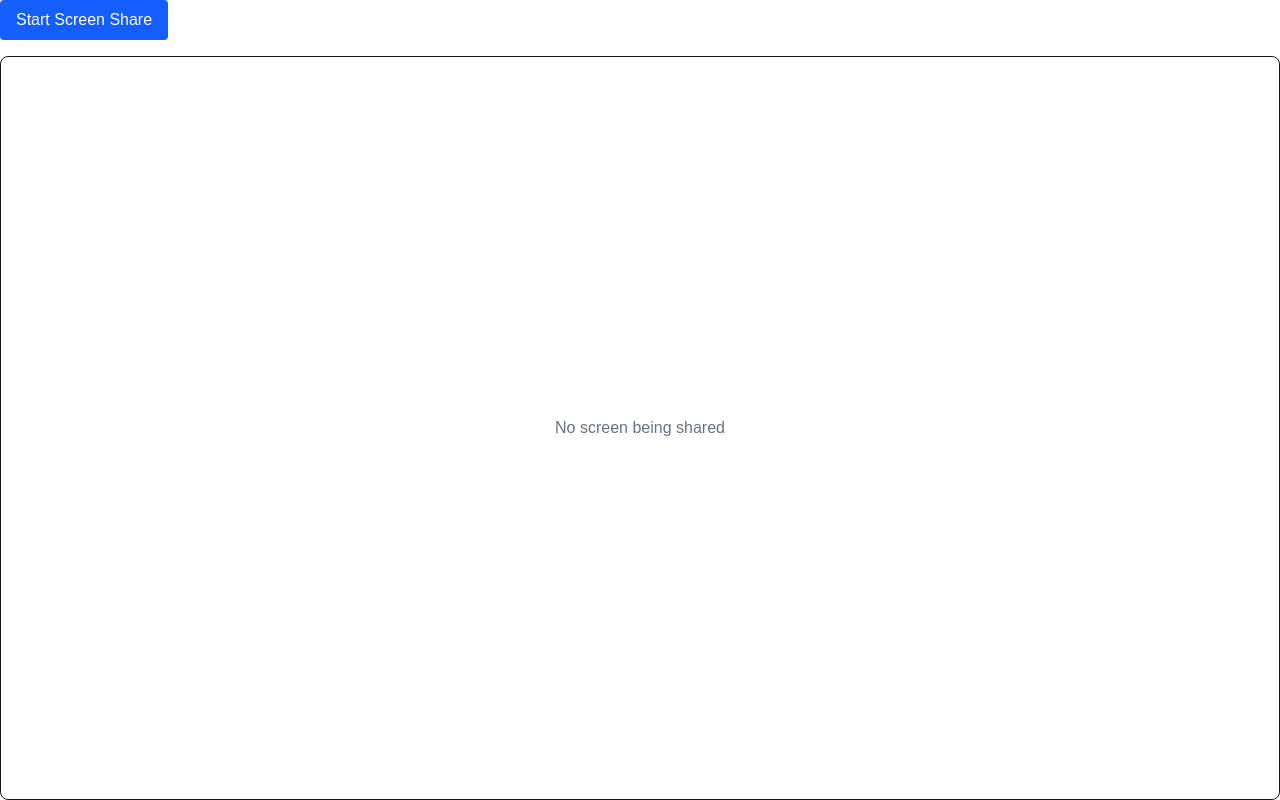
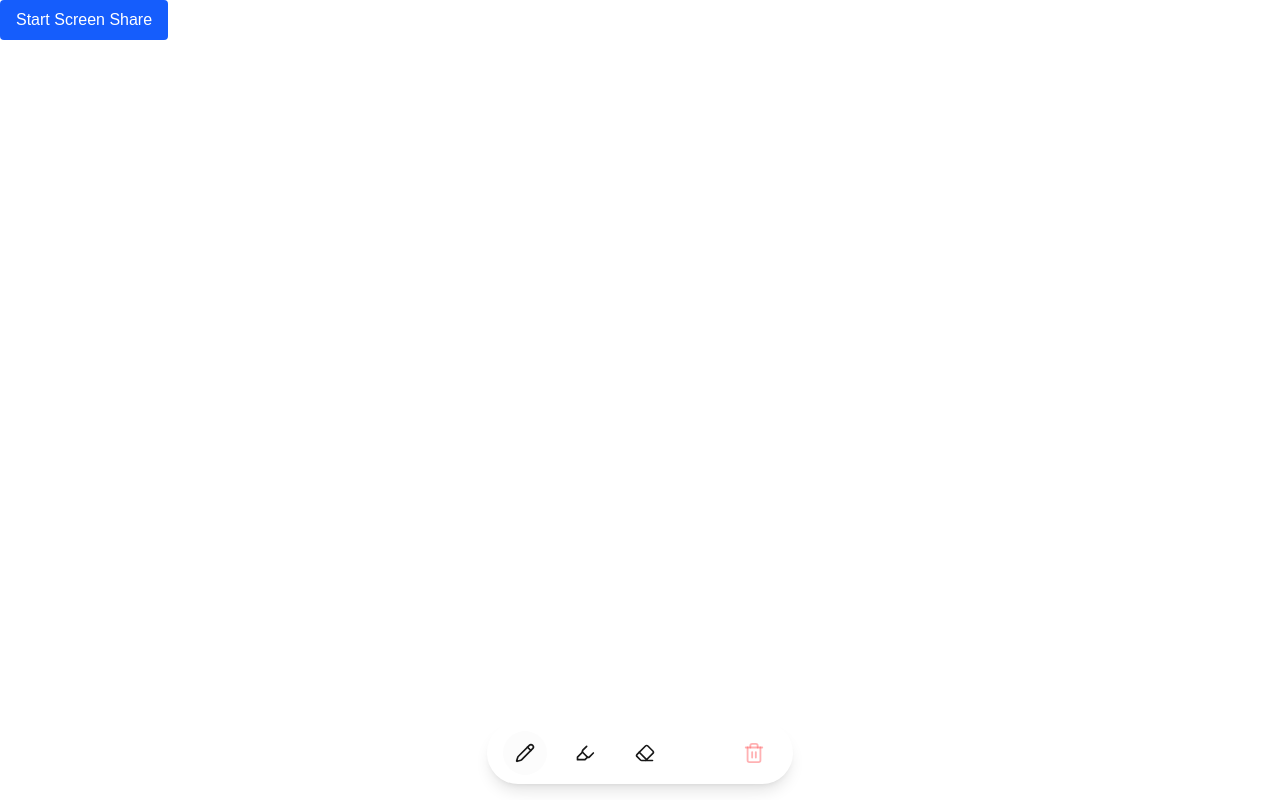
Before and after one commit to PallabJS/screen-share-app, a Next.js app: page /connect in a window 1280 px wide. Built offline with nearby package versions, Linux system fonts and the light colour scheme.

Commit message:
feat: drawing tools with functionalities

```diff
--- a/package.json
+++ b/package.json
@@ -10,6 +10,7 @@
   },
   "dependencies": {
     "@reduxjs/toolkit": "^2.11.2",
+    "lucide-react": "^0.562.0",
     "next": "16.1.2",
     "react": "19.2.3",
     "react-dom": "19.2.3",
--- a/src/app/connect/page.tsx
+++ b/src/app/connect/page.tsx
@@ -33,11 +33,11 @@ export default function ScreenSharing() {
         {error && <span className="text-red-500 text-sm">{error}</span>}
       </header>
 
-      {/* <div className="flex-1 absolute w-full h-screen">
+      <div className="flex-1 absolute w-full h-screen">
         <AnnotationCanvas />
-      </div> */}
+      </div>
 
-      <section className="flex-1 relative border rounded-lg overflow-hidden bg-transparent">
+      {/* <section className="flex-1 relative border rounded-lg overflow-hidden bg-transparent">
         {isSharing && (
           <>
             <ScreenVideo stream={stream} />
@@ -49,7 +49,7 @@ export default function ScreenSharing() {
             No screen being shared
           </div>
         )}
-      </section>
+      </section> */}
     </main>
   );
 }
--- a/src/features/screenSharing/AnnotationCanvas.tsx
+++ b/src/features/screenSharing/AnnotationCanvas.tsx
@@ -1,14 +1,26 @@
 "use client";
 
-import { useEffect, useRef } from "react";
+import { useEffect, useRef, useState } from "react";
+import { Pencil, Highlighter, Eraser, Trash2 } from "lucide-react";
 
+type Tool = "pen" | "highlighter" | "eraser";
 type Point = { x: number; y: number };
-type Stroke = { points: Point[] };
+
+type Stroke = {
+  tool: Tool;
+  color: string;
+  width: number;
+  points: Point[];
+};
 
 export function AnnotationCanvas() {
   const canvasRef = useRef<HTMLCanvasElement | null>(null);
   const strokesRef = useRef<Stroke[]>([]);
   const currentStrokeRef = useRef<Stroke | null>(null);
+
+  // Annotation controls (local for now)
+  const [tool, setTool] = useState<Tool>("pen");
+  const [color, setColor] = useState("#ffffff");
 
   useEffect(() => {
     const canvas = canvasRef.current;
@@ -17,13 +29,50 @@ export function AnnotationCanvas() {
     const parent = canvas.parentElement;
     if (!parent) return;
 
-    // ✅ FORCE ALPHA ENABLED CONTEXT
     const ctx = canvas.getContext("2d", { alpha: true });
     if (!ctx) return;
 
+    const redraw = () => {
+      // Clear full bitmap safely
+      ctx.save();
+      ctx.setTransform(1, 0, 0, 1, 0, 0);
+      ctx.clearRect(0, 0, canvas.width, canvas.height);
+      ctx.restore();
+
+      const cssWidth = canvas.clientWidth;
+      const cssHeight = canvas.clientHeight;
+
+      strokesRef.current.forEach((stroke) => {
+        if (stroke.points.length < 2) return;
+
+        ctx.beginPath();
+        ctx.lineCap = "round";
+        ctx.lineJoin = "round";
+        ctx.lineWidth = stroke.width;
+        ctx.strokeStyle = stroke.color;
+
+        ctx.globalAlpha = stroke.tool === "highlighter" ? 0.3 : 1;
+
+        ctx.globalCompositeOperation =
+          stroke.tool === "eraser" ? "destination-out" : "source-over";
+
+        stroke.points.forEach((p, i) => {
+          const x = p.x * cssWidth;
+          const y = p.y * cssHeight;
+          if (i === 0) ctx.moveTo(x, y);
+          else ctx.lineTo(x, y);
+        });
+
+        ctx.stroke();
+      });
+
+      ctx.globalAlpha = 1;
+      ctx.globalCompositeOperation = "source-over";
+    };
+
     const resizeCanvas = () => {
       const rect = parent.getBoundingClientRect();
-      if (rect.width === 0 || rect.height === 0) return;
+      if (!rect.width || !rect.height) return;
 
       const dpr = window.devicePixelRatio || 1;
 
@@ -33,41 +82,8 @@ export function AnnotationCanvas() {
       canvas.style.width = "100%";
       canvas.style.height = "100%";
 
-      // Reset transform and apply DPR scaling
       ctx.setTransform(dpr, 0, 0, dpr, 0, 0);
-
       redraw();
-    };
-
-    const redraw = () => {
-      // ✅ CLEAR FULL BITMAP (NOT CSS SIZE)
-      ctx.save();
-      ctx.setTransform(1, 0, 0, 1, 0, 0);
-      ctx.clearRect(0, 0, canvas.width, canvas.height);
-      ctx.restore();
-
-      ctx.globalAlpha = 1;
-      ctx.globalCompositeOperation = "source-over";
-      ctx.strokeStyle = "red";
-      ctx.lineWidth = 3;
-      ctx.lineCap = "round";
-      ctx.lineJoin = "round";
-
-      const cssWidth = canvas.clientWidth;
-      const cssHeight = canvas.clientHeight;
-
-      strokesRef.current.forEach((stroke) => {
-        if (stroke.points.length < 2) return;
-
-        ctx.beginPath();
-        stroke.points.forEach((p, i) => {
-          const x = p.x * cssWidth;
-          const y = p.y * cssHeight;
-          if (i === 0) ctx.moveTo(x, y);
-          else ctx.lineTo(x, y);
-        });
-        ctx.stroke();
-      });
     };
 
     resizeCanvas();
@@ -75,7 +91,7 @@ export function AnnotationCanvas() {
 
     let drawing = false;
 
-    const getNormalizedPos = (e: MouseEvent): Point => {
+    const getPoint = (e: MouseEvent): Point => {
       const rect = canvas.getBoundingClientRect();
       return {
         x: (e.clientX - rect.left) / rect.width,
@@ -87,14 +103,20 @@ export function AnnotationCanvas() {
       if (e.button !== 0) return;
       drawing = true;
 
-      const stroke: Stroke = { points: [getNormalizedPos(e)] };
+      const stroke: Stroke = {
+        tool,
+        color,
+        width: tool === "highlighter" || tool === "eraser" ? 10 : 3,
+        points: [getPoint(e)],
+      };
+
       currentStrokeRef.current = stroke;
       strokesRef.current.push(stroke);
     };
 
     const onMouseMove = (e: MouseEvent) => {
       if (!drawing || !currentStrokeRef.current) return;
-      currentStrokeRef.current.points.push(getNormalizedPos(e));
+      currentStrokeRef.current.points.push(getPoint(e));
       redraw();
     };
 
@@ -119,17 +141,89 @@ export function AnnotationCanvas() {
       window.removeEventListener("mouseup", endDrawing);
       canvas.removeEventListener("contextmenu", onContextMenu);
     };
-  }, []);
+  }, [tool, color]);
+
+  const clearCanvas = () => {
+    strokesRef.current = [];
+    const ctx = canvasRef.current?.getContext("2d");
+    if (ctx && canvasRef.current) {
+      ctx.clearRect(0, 0, canvasRef.current.width, canvasRef.current.height);
+    }
+  };
 
   return (
+    <div className="flex w-full h-full">
+      {/* Controls */}
+      <div className="absolute bottom-4 left-1/2 z-50 -translate-x-1/2 rounded-full shadow-lg px-4 py-2 flex gap-4 items-center">
+        {/* Pen */}
+        <button
+          onClick={() => setTool("pen")}
+          className={`p-3 rounded-full transition
+      ${tool === "pen" ? "bg-gray-100/30" : "hover:bg-gray-200/20"}`}
+          title="Pen"
+        >
+          <Pencil size={20} />
+        </button>
+
+        {/* Highlighter */}
+        <button
+          onClick={() => setTool("highlighter")}
+          className={`p-3 rounded-full transition
+      ${tool === "highlighter" ? "bg-gray-100/30" : "hover:bg-gray-200/20"}`}
+          title="Highlighter"
+        >
+          <Highlighter size={20} />
+        </button>
+
+        {/* Eraser */}
+        <button
+          onClick={() => setTool("eraser")}
+          className={`p-3 rounded-full transition
+      ${tool === "eraser" ? "bg-gray-100/30" : "hover:bg-gray-200/20"}`}
+          title="Eraser"
+        >
+          <Eraser size={20} />
+        </button>
+
+        {/* Color Picker */}
+        <label
+          className="relative w-8 h-8 rounded-full cursor-pointer overflow-hidden"
+          title="Stroke color"
+        >
+          {/* Visible circle */}
+          <span
+            className="absolute inset-0 rounded-full"
+            style={{ backgroundColor: color }}
+          />
+
+          {/* Hidden native input */}
+          <input
+            type="color"
+            value={color}
+            onChange={(e) => setColor(e.target.value)}
+            className="absolute inset-0 opacity-0 cursor-pointer"
+          />
+        </label>
+
+        {/* Clear */}
+        <button
+          onClick={clearCanvas}
+          className="p-3 rounded-full hover:bg-red-500/10 transition"
+          title="Clear annotations"
+        >
+          <Trash2 size={22} className="text-red-400/50" />
+        </button>
+      </div>
+
+      {/* Canvas */}
       <canvas
         ref={canvasRef}
-      className="w-full h-full absolute inset-0"
+        className="absolute inset-0 w-full h-full"
         style={{
           background: "transparent",
-        pointerEvents: "auto",
           touchAction: "none",
         }}
       />
+    </div>
   );
 }
```
Also changed, not shown: 1 other file (tests, documents, lock files or other folders). Lines whose indentation alone changed are shown as unchanged.
